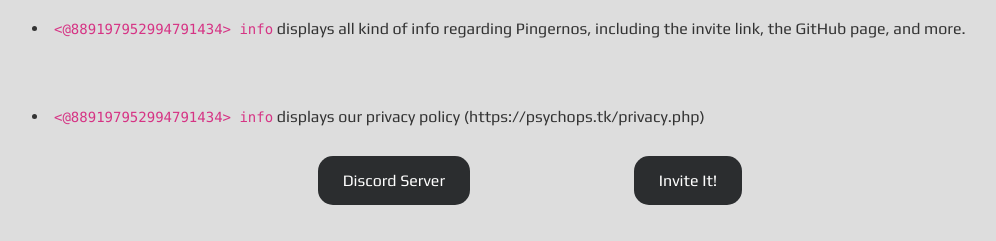
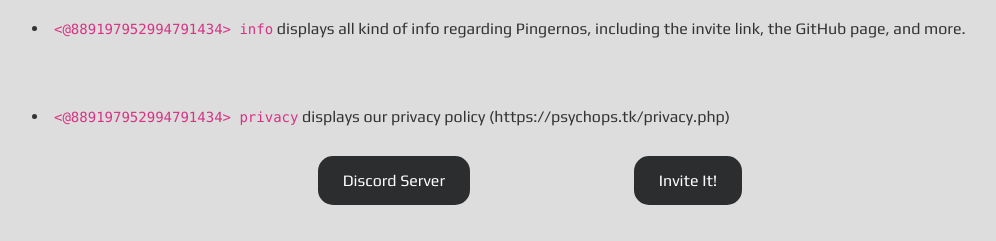
Before and after one commit to PsychOps/PsychOps, a PHP site: page /pingernos.php in a window 1280 px wide. Shown: the part 800-1041 px from the top of the page, without its empty margins (110-1106 px from the left). Run offline with PHP 8.4, Linux system fonts and the light colour scheme; some libraries are stand-ins or nearby versions.

Commit message:
fixed command

```diff
--- a/pingernos.php
+++ b/pingernos.php
@@ -34,7 +34,7 @@
                 <br/>
                 <br/>
             <p class="dotted subtext-3">
-                <code><@889197952994791434> info</code> displays our privacy policy (https://psychops.tk/privacy.php)
+                <code><@889197952994791434> privacy</code> displays our privacy policy (https://psychops.tk/privacy.php)
             </p>
         </div>
     </div>
```
